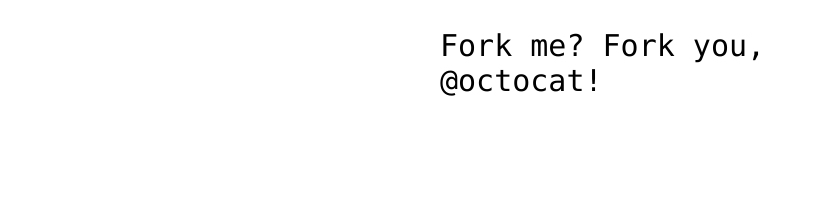
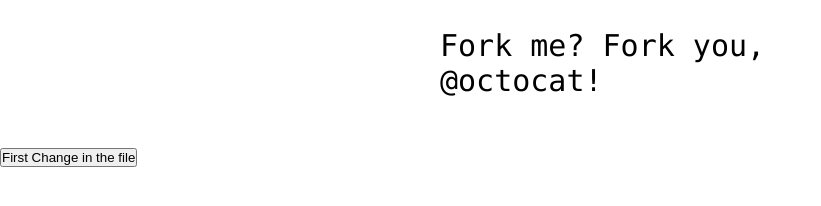
Before and after one commit to hamzamunir0/Spoon-Knife-main-copy, a plain HTML site: page index.html in a window 1280 px wide. Shown: the part 72-278 px from the top of the page, without its empty margins (0-821 px from the left). Drawn offline with Linux system fonts and the light colour scheme.

Commit message:
"First Change in Index HTML" This is commit message

```diff
--- a/index.html
+++ b/index.html
@@ -16,5 +16,9 @@
   Fork me? Fork you, @octocat!
 </p>
 
+<button>
+  First Change in the file
+</button>
+
 </body>
 </html>
```
